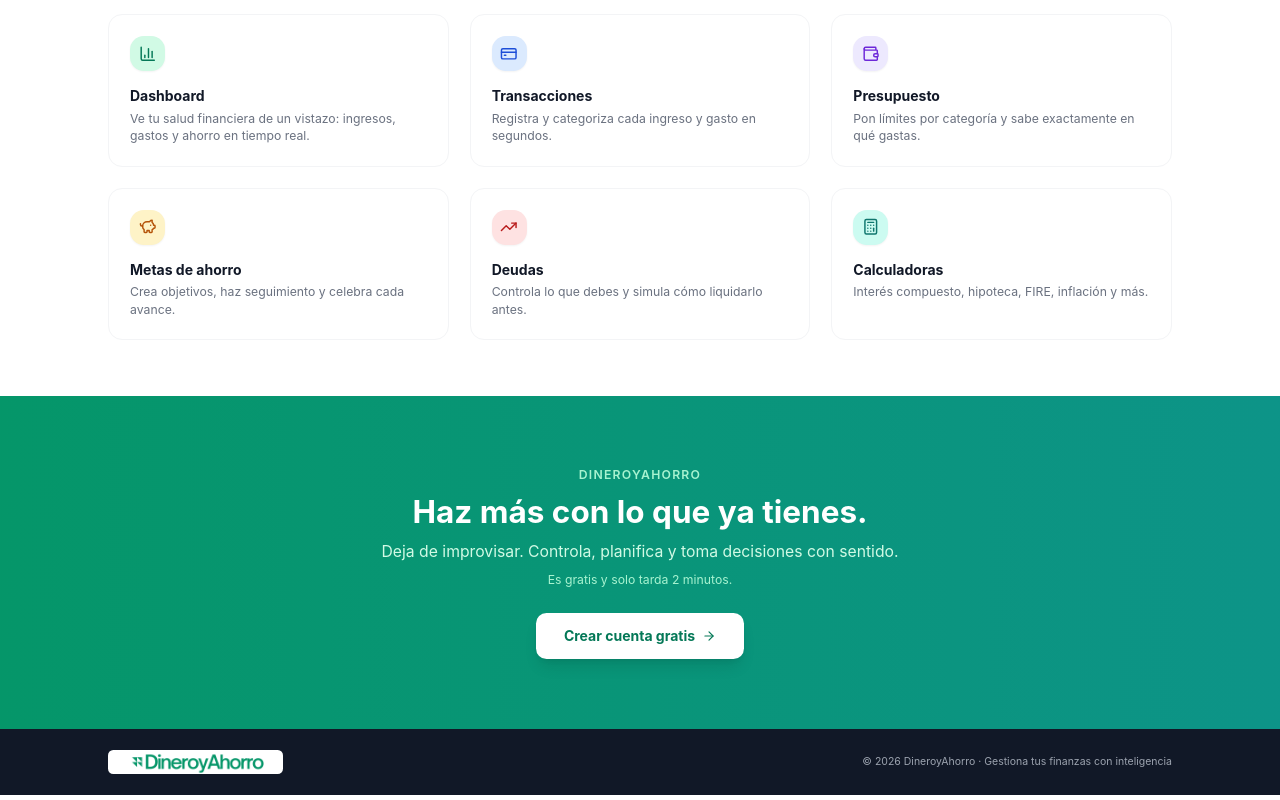
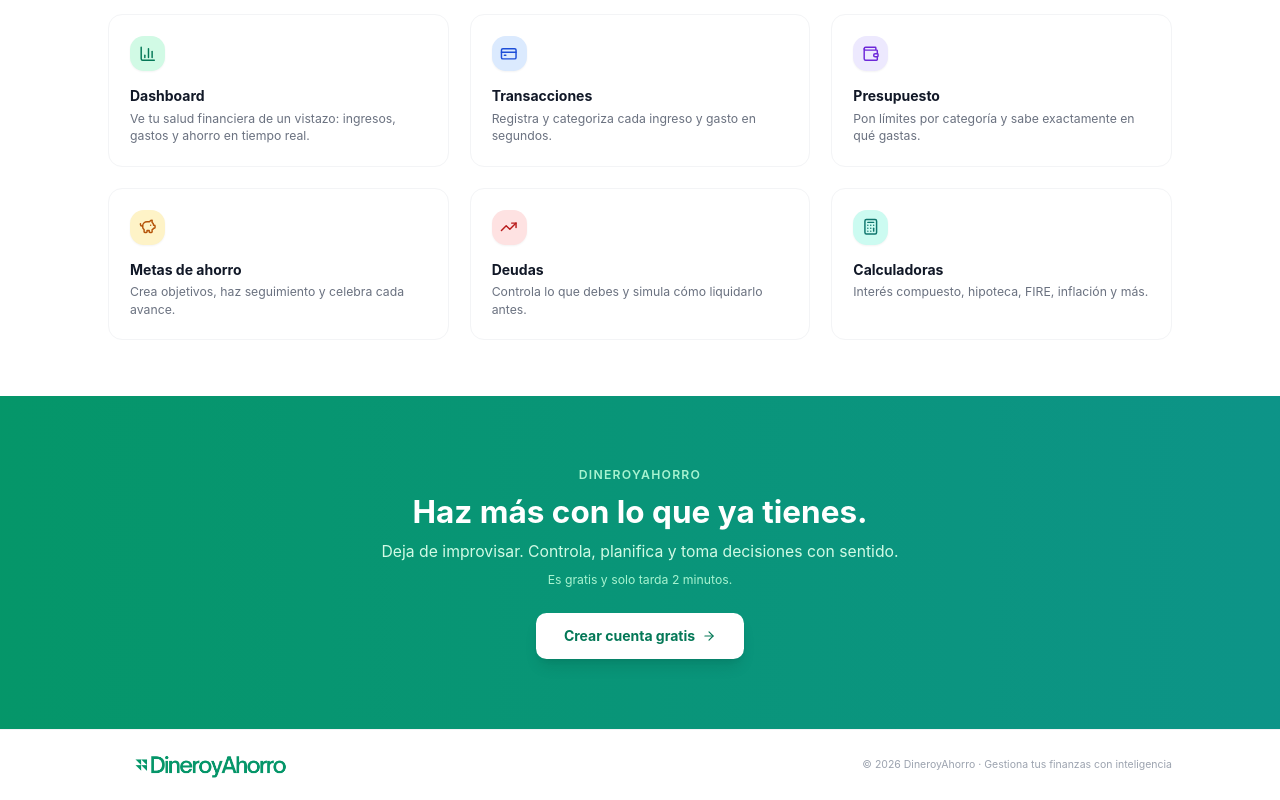
Before and after one commit to josemartoscv-pixel/quantix, a Next.js app: page / in a window 1280 px wide. Shown: the part 1393-2193 px from the top of the page. Built offline with nearby package versions, Linux system fonts and the light colour scheme; no server answers.

Commit message:
Match footer style to navbar: white background, same logo size

```diff
--- a/src/app/page.tsx
+++ b/src/app/page.tsx
@@ -192,10 +192,10 @@
       </section>
 
       {/* Footer */}
-      <footer className="bg-gray-900 text-gray-400 py-6">
+      <footer className="bg-white border-t border-gray-100 text-gray-400 py-6">
         <div className="max-w-7xl mx-auto px-4 sm:px-6 lg:px-8">
           <div className="flex flex-col sm:flex-row justify-between items-center gap-2">
-            <img src="/logo.png" alt="DineroyAhorro" className="h-7 w-auto rounded-md" />
+            <img src="/logo.png" alt="DineroyAhorro" className="h-8 w-auto" />
             <p className="text-xs">
               © {new Date().getFullYear()} DineroyAhorro · Gestiona tus finanzas con inteligencia
             </p>
```
